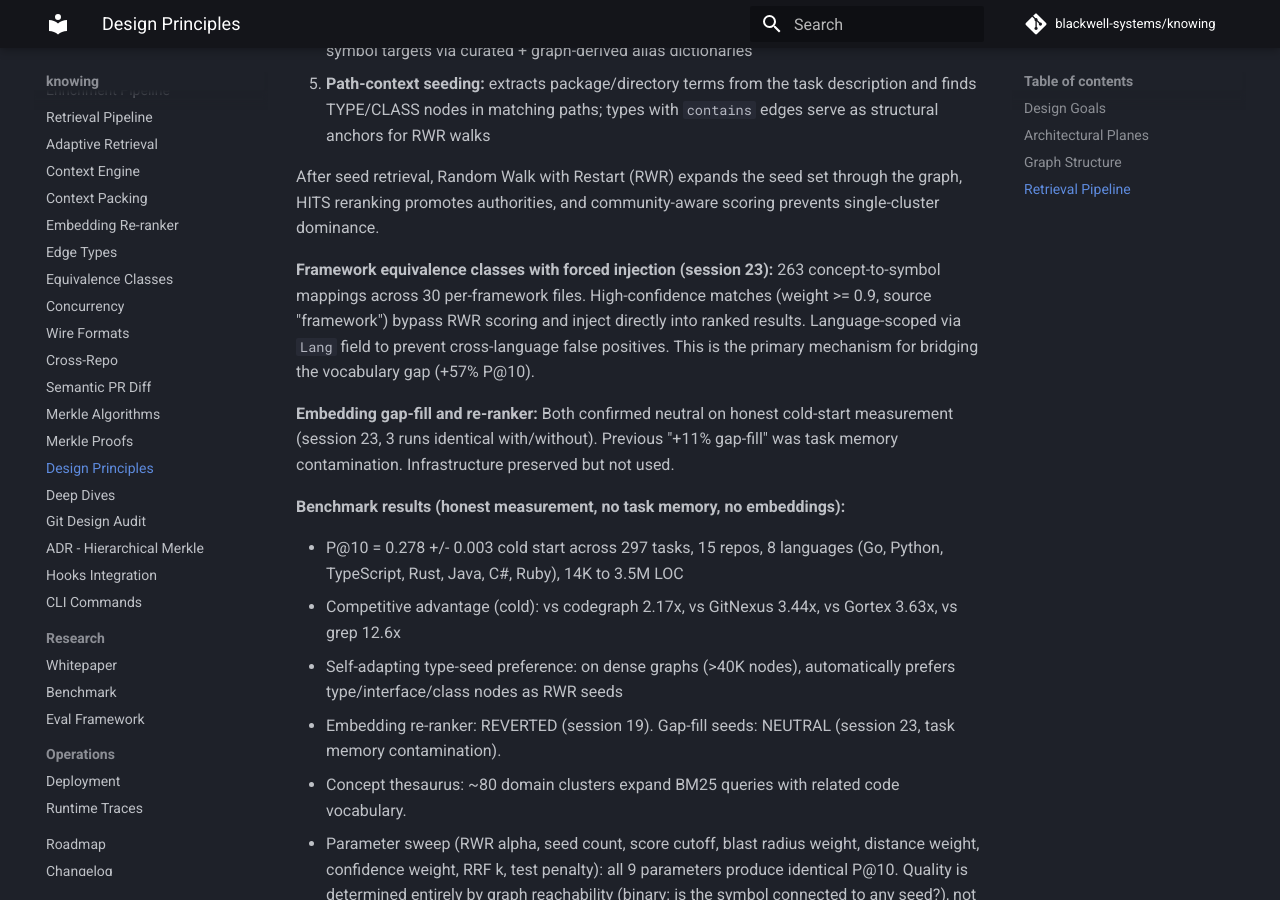
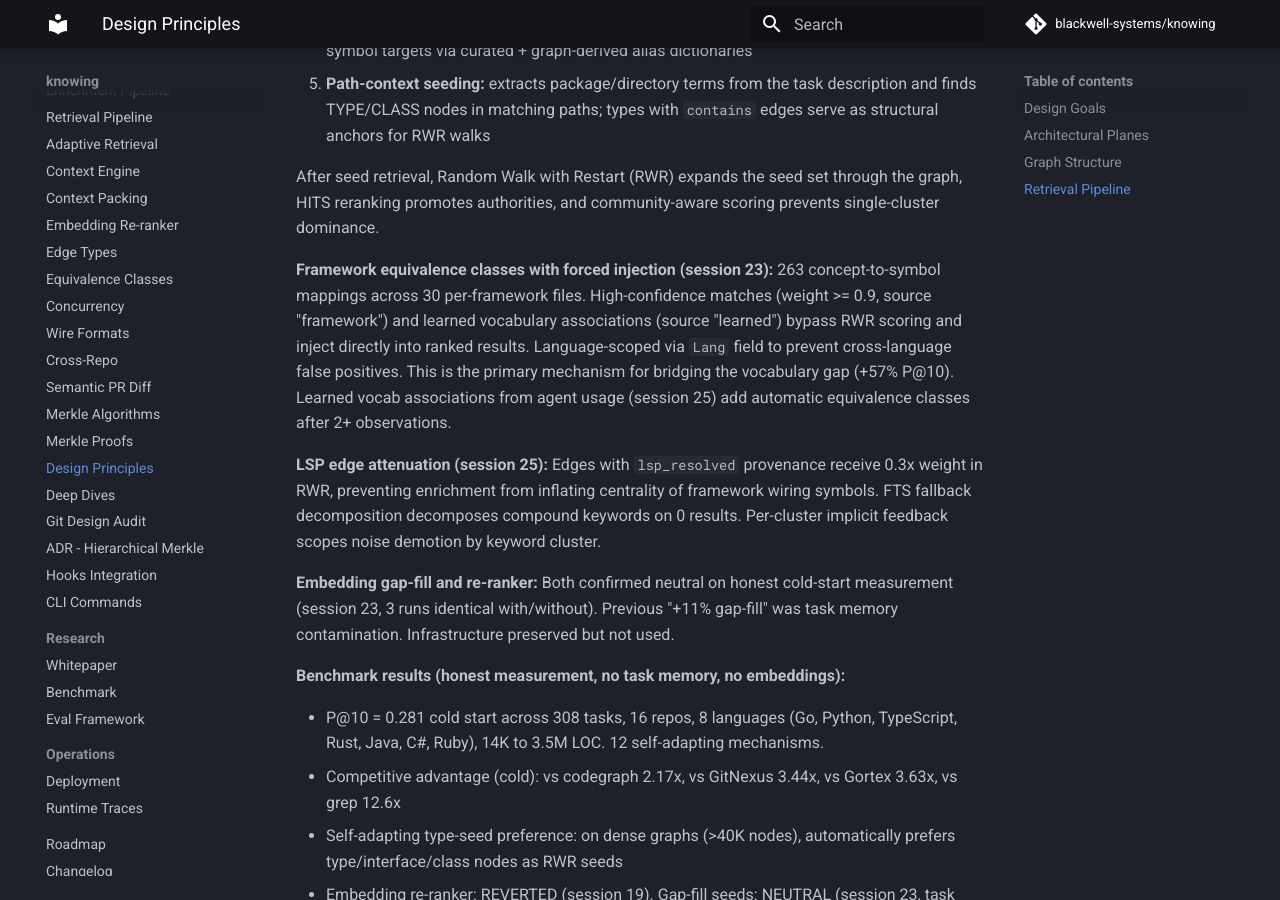
Before and after one commit to blackwell-systems/knowing, an MkDocs documentation site: the page built from docs/architecture/design-principles.md, in a window 1280 px wide and 900 px high, scrolled down 6299 px. Built offline with MkDocs 1.6.1 and Material for MkDocs 9.7.7, drawn with Linux system fonts in a browser that asks for light colours; comment, search, counter and statistics services are not loaded.

Commit message:
docs: update design-principles.md with LSP attenuation, learned vocab, P@10=0.281

```diff
--- a/docs/architecture/design-principles.md
+++ b/docs/architecture/design-principles.md
@@ -152,13 +152,15 @@ The context engine (`internal/context/`) implements task-based retrieval: given
 
 After seed retrieval, Random Walk with Restart (RWR) expands the seed set through the graph, HITS reranking promotes authorities, and community-aware scoring prevents single-cluster dominance.
 
-**Framework equivalence classes with forced injection (session 23):** 263 concept-to-symbol mappings across 30 per-framework files. High-confidence matches (weight >= 0.9, source "framework") bypass RWR scoring and inject directly into ranked results. Language-scoped via `Lang` field to prevent cross-language false positives. This is the primary mechanism for bridging the vocabulary gap (+57% P@10).
+**Framework equivalence classes with forced injection (session 23):** 263 concept-to-symbol mappings across 30 per-framework files. High-confidence matches (weight >= 0.9, source "framework") and learned vocabulary associations (source "learned") bypass RWR scoring and inject directly into ranked results. Language-scoped via `Lang` field to prevent cross-language false positives. This is the primary mechanism for bridging the vocabulary gap (+57% P@10). Learned vocab associations from agent usage (session 25) add automatic equivalence classes after 2+ observations.
+
+**LSP edge attenuation (session 25):** Edges with `lsp_resolved` provenance receive 0.3x weight in RWR, preventing enrichment from inflating centrality of framework wiring symbols. FTS fallback decomposition decomposes compound keywords on 0 results. Per-cluster implicit feedback scopes noise demotion by keyword cluster.
 
 **Embedding gap-fill and re-ranker:** Both confirmed neutral on honest cold-start measurement (session 23, 3 runs identical with/without). Previous "+11% gap-fill" was task memory contamination. Infrastructure preserved but not used.
 
 **Benchmark results (honest measurement, no task memory, no embeddings):**
 
-- P@10 = 0.278 +/- 0.003 cold start across 297 tasks, 15 repos, 8 languages (Go, Python, TypeScript, Rust, Java, C#, Ruby), 14K to 3.5M LOC
+- P@10 = 0.281 cold start across 308 tasks, 16 repos, 8 languages (Go, Python, TypeScript, Rust, Java, C#, Ruby), 14K to 3.5M LOC. 12 self-adapting mechanisms.
 - Competitive advantage (cold): vs codegraph 2.17x, vs GitNexus 3.44x, vs Gortex 3.63x, vs grep 12.6x
 - Self-adapting type-seed preference: on dense graphs (>40K nodes), automatically prefers type/interface/class nodes as RWR seeds
 - Embedding re-ranker: REVERTED (session 19). Gap-fill seeds: NEUTRAL (session 23, task memory contamination).
```
